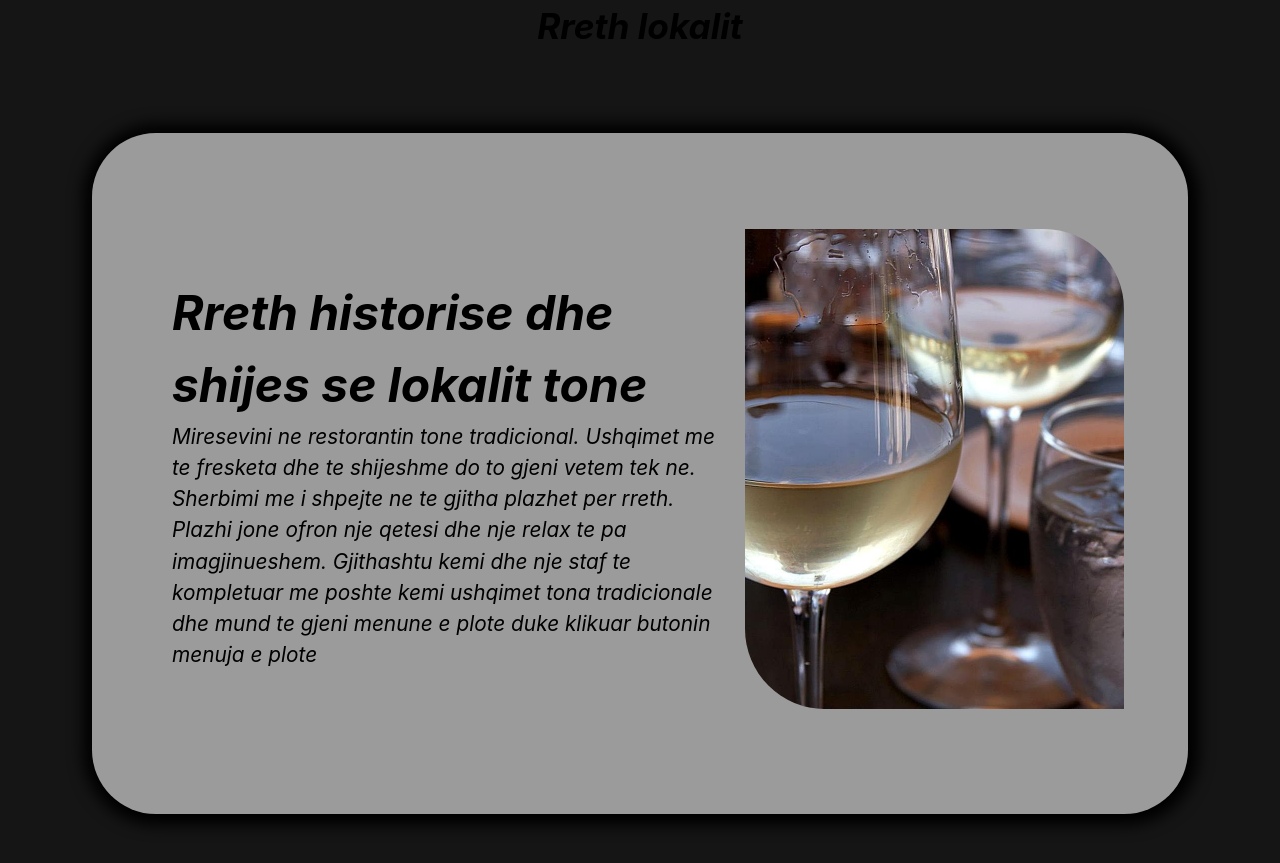
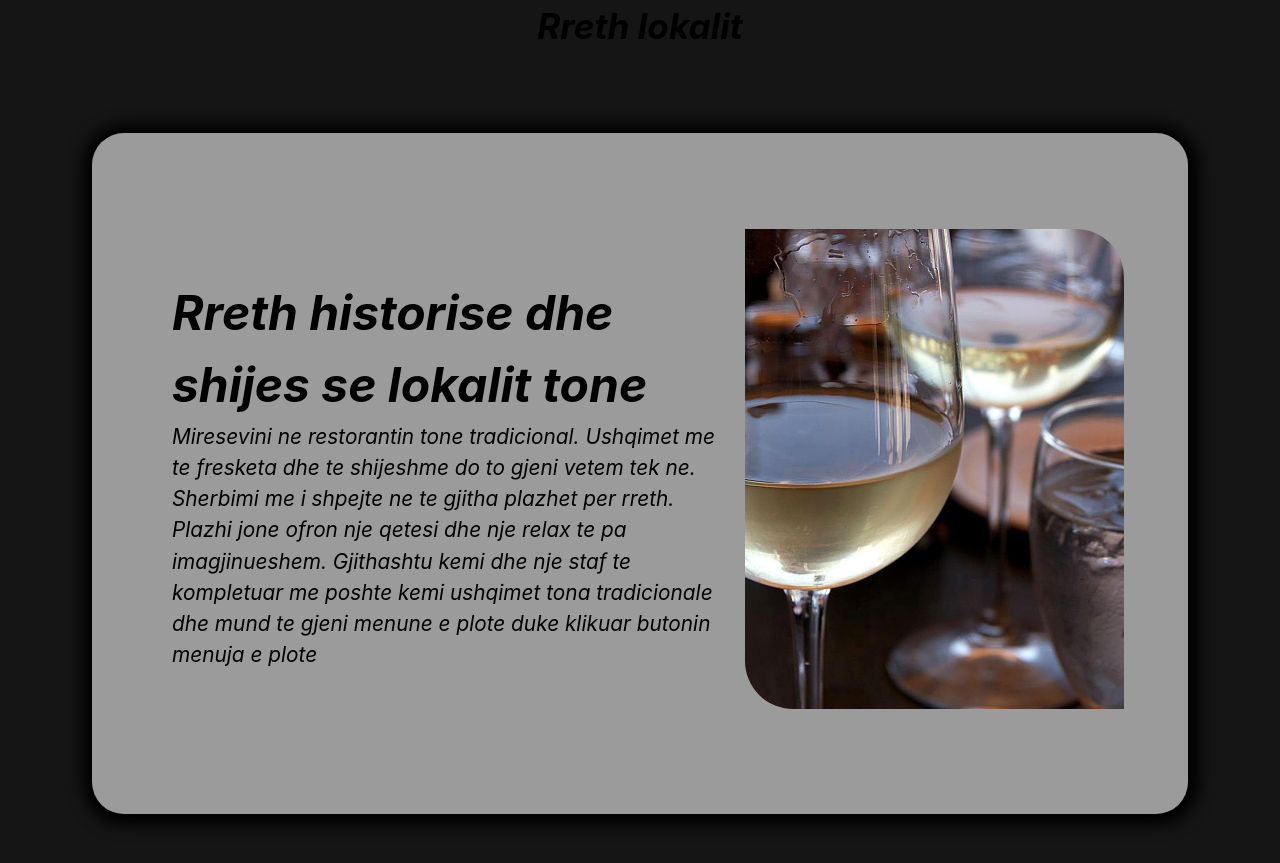
Before and after one commit to Don-Debug/Next-Restaurant, a Next.js app: page / in a window 1280 px wide. Shown: the part 960-1823 px from the top of the page. Built offline with nearby package versions, Linux system fonts and the light colour scheme.

Commit message:
Update About.tsx

```diff
--- a/app/components/About.tsx
+++ b/app/components/About.tsx
@@ -10,7 +10,7 @@ export default function About() {
       <h1 className="text-[2.2rem] font-bold">Rreth lokalit</h1>
       <div
         className=" flex lg:flex-row flex-col xl:mx-[2rem] justify-around items-start gap-2 sm:py-[6rem] py-[4rem] mt-8
-      bg-blured sm:px-[4rem] px-[1.5rem] rounded-[4rem] box-shadow"
+      bg-blured sm:px-[4rem] px-[1.5rem] rounded-[2rem] box-shadow"
       >
         <div className=" sm:w-[80%] lg:w-[60rem] px-[1rem] md:py-[3rem] py-0 ">
           <h1 className=" sm:text-[2rem] md:text-[3rem] text-[1.8rem] font-bold">
@@ -31,7 +31,7 @@ export default function About() {
             alt="whine"
             width={1000}
             height={1000}
-            className=" w-fit h-[30rem] object-cover rounded-tr-[5rem] rounded-bl-[5rem] xl:pt-0 pt-12"
+            className=" w-fit h-[30rem] object-cover rounded-tr-[3rem] rounded-bl-[3rem] xl:pt-0 pt-12"
           />
         </div>
       </div>
```
